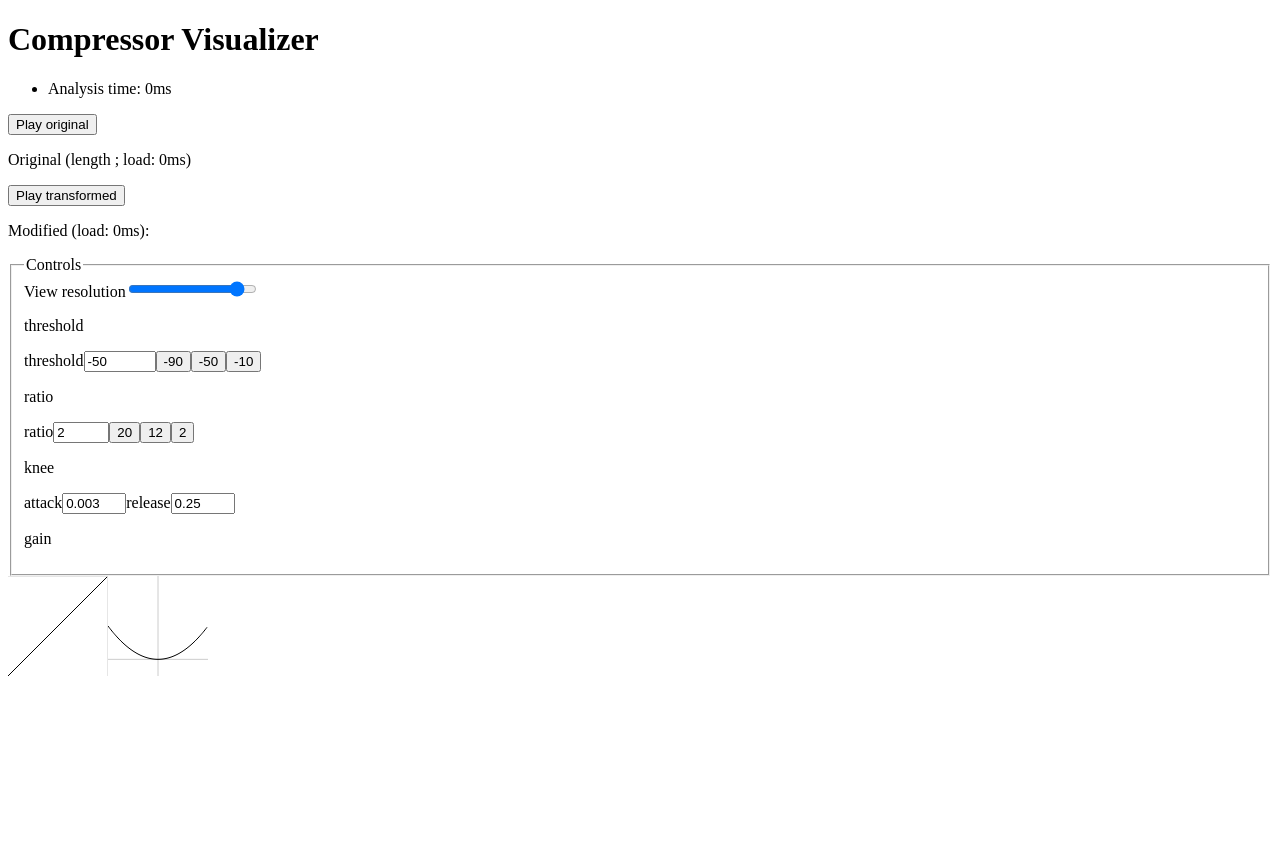
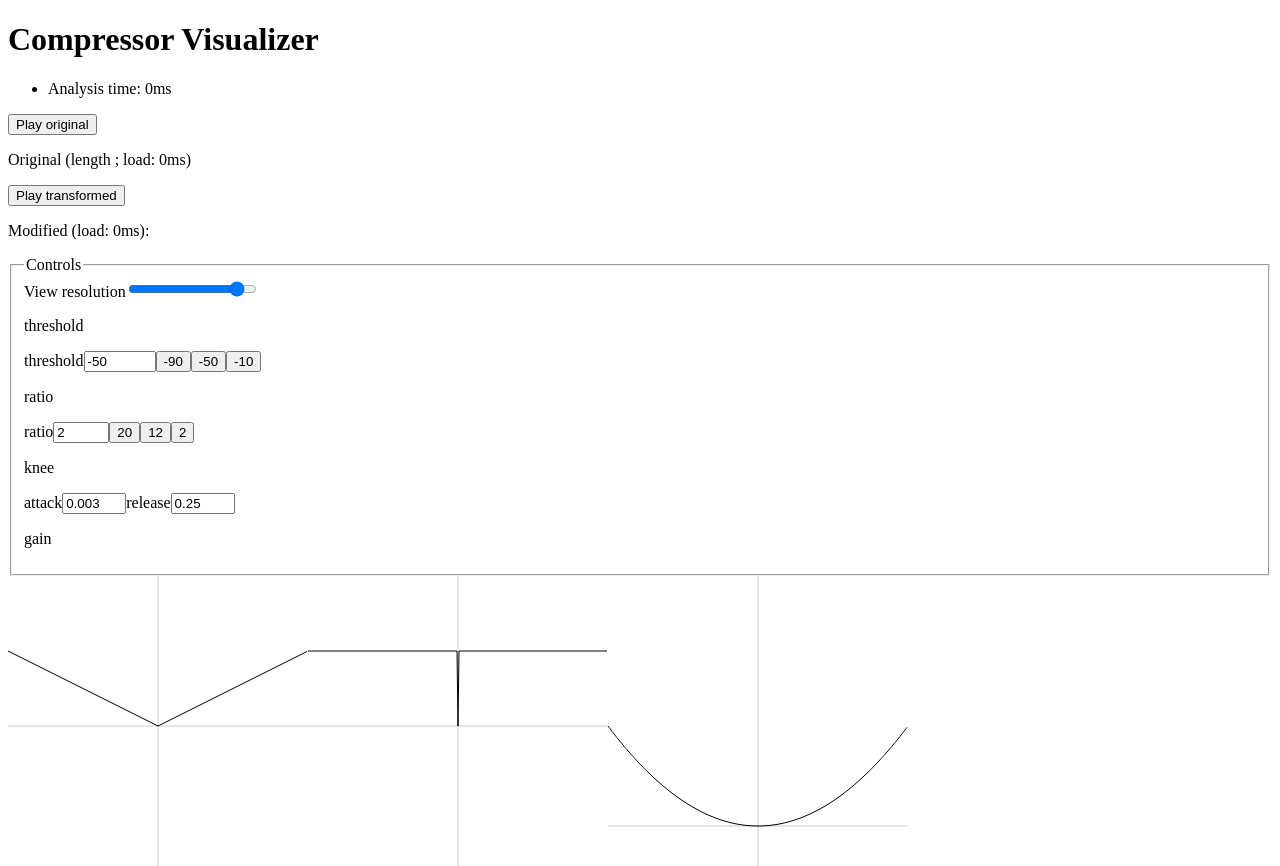
Before and after one commit to citelao/compressor-visualizer, a React app: page / in a window 1280 px wide. Shown: the top 866 px of the page. Before the commit the page ends 800 px from the top, so only its background shows below. Built offline with nearby package versions, Linux system fonts and the light colour scheme; no server answers; the HTML template or start-up script is replaced by a standard one.

Commit message:
graph stuff

```diff
--- a/src/js/app.tsx
+++ b/src/js/app.tsx
@@ -282,11 +282,15 @@ class App extends React.Component<IAppProps, IAppState>
             </fieldset>
 
             {/* Debug compressor visualize */}
-            <Graph height={100} width={100}
-                x1={-1} x2={0}
-                y1={-1} y2={0}
-                fn={(x) => Compressor.compressLinear(x, this.state.compressor)} />
-            <Graph height={100} width={100}
+            <Graph height={300} width={300}
+                x1={-1} x2={1}
+                y1={-1} y2={1}
+                fn={(x) => Compressor.compressLinear(Math.abs(x), this.state.compressor)} />
+            <Graph height={300} width={300}
+                x1={-1} x2={1}
+                y1={-1} y2={1}
+                fn={(x) => (Compressor.compressLinear(Math.abs(x), this.state.compressor) / Math.abs(x)) || 0} />
+            <Graph height={300} width={300}
                 x1={-2} x2={2}
                 y1={-2} y2={10}
                 fn={(x) => x ** 2} />
```
